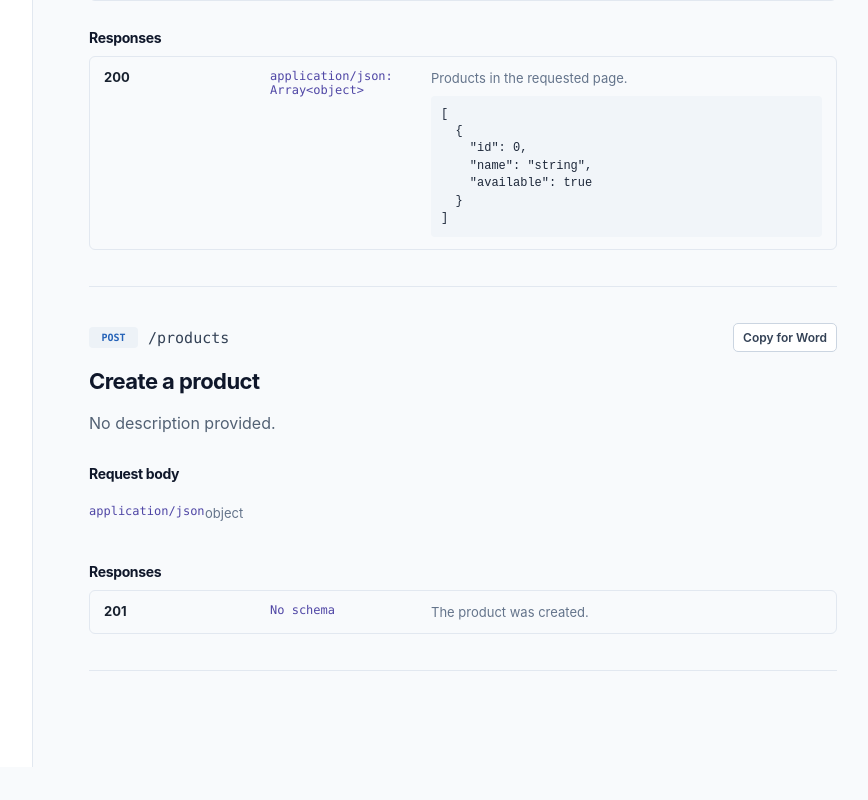
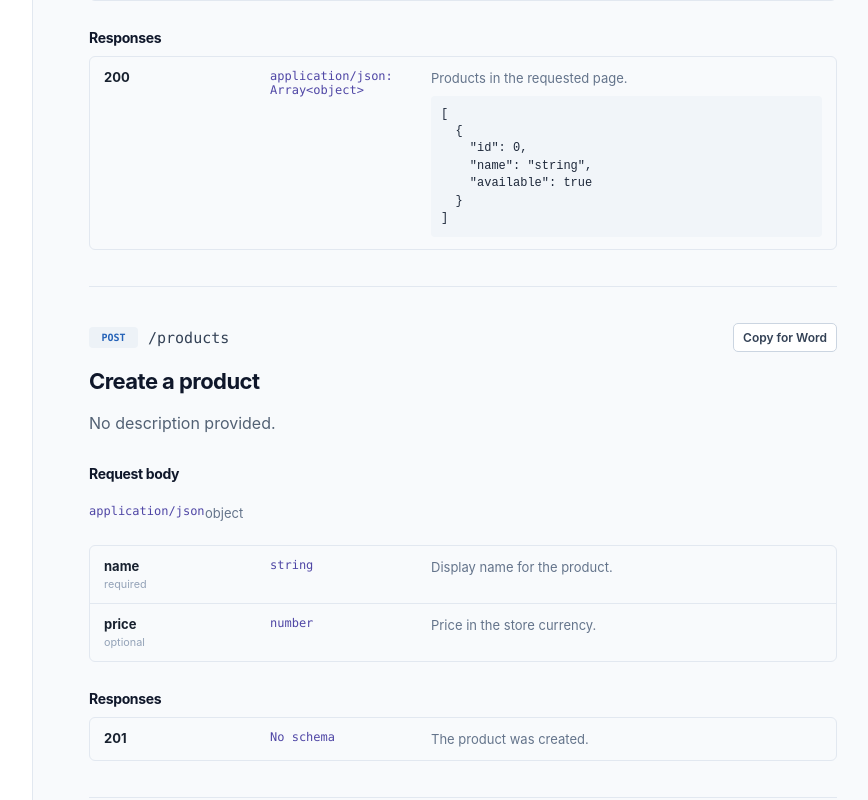
Before and after one commit to jasondhoman/doc-generator, a React (Vite) app: page / in a window 1280 px wide. Shown: the part 587-1387 px from the top of the page, without its empty margins (267-1135 px from the left). Before the commit the page ends 1354 px from the top, so only its background shows below. Built offline with nearby package versions, Linux system fonts and the light colour scheme.

Commit message:
fixed responses

```diff
--- a/public/openapi/index.json
+++ b/public/openapi/index.json
@@ -62,7 +62,20 @@
               "content": {
                 "application/json": {
                   "schema": {
-                    "type": "object"
+                    "type": "object",
+                    "required": [
+                      "name"
+                    ],
+                    "properties": {
+                      "name": {
+                        "type": "string",
+                        "description": "Display name for the product."
+                      },
+                      "price": {
+                        "type": "number",
+                        "description": "Price in the store currency."
+                      }
+                    }
                   }
                 }
               }
--- a/src/App.css
+++ b/src/App.css
@@ -215,6 +215,9 @@ p {
 .content-row strong {
   color: #18794e;
 }
+.request-properties {
+  margin: 10px 0 18px;
+}
 .response-example {
   margin: 8px 0 0;
   padding: 10px;
--- a/src/components/Operation.tsx
+++ b/src/components/Operation.tsx
@@ -8,6 +8,7 @@ import {
   resolveRef,
   responseExample,
   schemaLabel,
+  schemaProperties,
 } from '../lib/openapi';
 
 export type CopyStatus = 'copied' | 'failed';
@@ -60,12 +61,31 @@ export function Operation({ document, item, copyResult, onCopy }: OperationProps
       {content && (
         <section>
           <h3>Request body</h3>
-          {Object.entries(content).map(([type, value]) => (
-            <div className="content-row" key={type}>
-              <code>{type}</code>
-              <span>{schemaLabel(document, value.schema)}</span>
-            </div>
-          ))}
+          {Object.entries(content).map(([type, value]) => {
+            const properties = schemaProperties(document, value.schema);
+            return (
+              <div key={type}>
+                <div className="content-row">
+                  <code>{type}</code>
+                  <span>{schemaLabel(document, value.schema)}</span>
+                </div>
+                {properties.length > 0 && (
+                  <div className="table request-properties">
+                    {properties.map(property => (
+                      <div className="table-row" key={property.name}>
+                        <div>
+                          <strong>{property.name}</strong>
+                          <small>{property.required ? 'required' : 'optional'}</small>
+                        </div>
+                        <code>{property.type}</code>
+                        <span>{property.description}</span>
+                      </div>
+                    ))}
+                  </div>
+                )}
+              </div>
+            );
+          })}
         </section>
       )}
       {responses.length > 0 && (
--- a/src/lib/openapi.ts
+++ b/src/lib/openapi.ts
@@ -8,6 +8,8 @@ export type SchemaObject = {
   enum?: Array<string | number | boolean | null>;
   items?: SchemaObject;
   properties?: Record<string, SchemaObject>;
+  required?: string[];
+  description?: string;
   example?: unknown;
 } & Reference;
 export type MediaTypeObject = {
@@ -140,6 +142,16 @@ export function responseExample(document: OpenApiDocument, mediaType: MediaTypeO
   return namedExample ?? schemaExample(document, mediaType.schema);
 }
 
+export function schemaProperties(document: OpenApiDocument, schema: SchemaObject | undefined) {
+  const resolved = resolveRef(document, schema) ?? schema;
+  return Object.entries(resolved?.properties ?? {}).map(([name, property]) => ({
+    name,
+    type: schemaLabel(document, property),
+    required: resolved?.required?.includes(name) ?? false,
+    description: property.description ?? '—',
+  }));
+}
+
 export function collectOperations(document: OpenApiDocument): CollectedOperation[] {
   return Object.entries(document.paths ?? {}).flatMap(([path, pathItem]) =>
     methodOrder.flatMap((method) => {
```
Also changed, not shown: openapi/example-store/example.yaml (+9 -0 lines).
